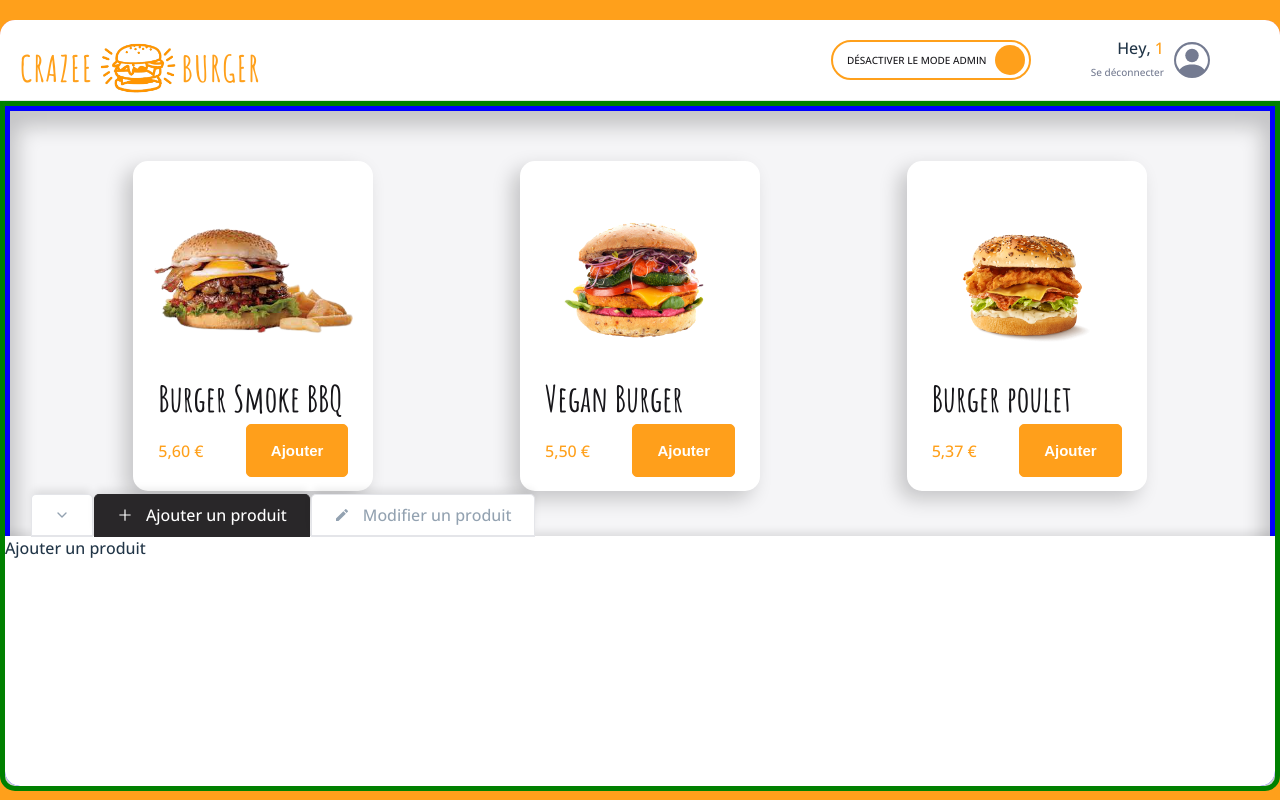
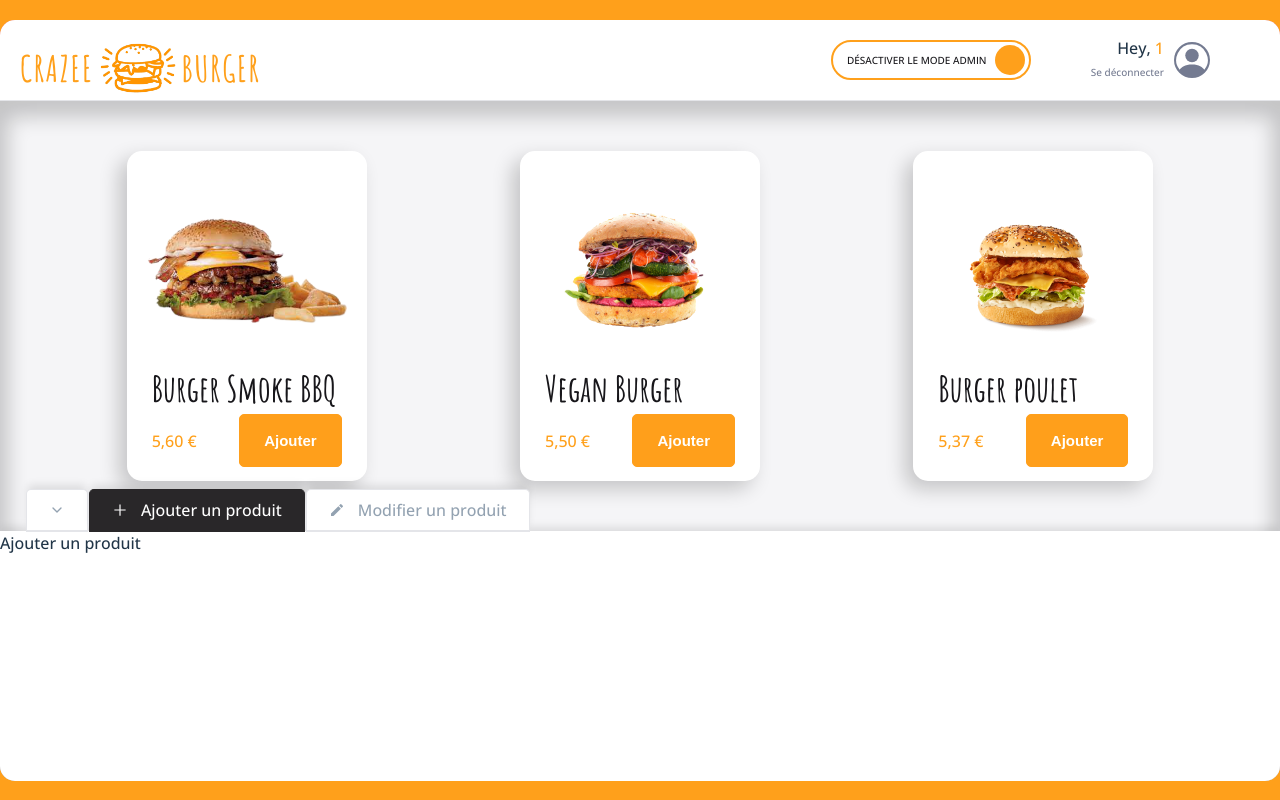
Before and after one commit to LawsonGod/crazee-burger, a React (Vite) app: page /order/1 in a window 1280 px wide. Built offline with nearby package versions, Linux system fonts and the light colour scheme; grey boxes are pictures that could not be loaded.

Commit message:
♻️ F07: ADMIN > Tabs > remove useless code

```diff
--- a/src/components/pages/admin/AdminPanel.jsx
+++ b/src/components/pages/admin/AdminPanel.jsx
@@ -6,7 +6,7 @@ import { getTabsConfig, getTabSelected } from "./getTabConfig";
 
 export default function AdminPanel() {
   // States
-  const { isAddSelected, isEditSelected, currentTabSelected } = useContext(OrderContext);
+  const { currentTabSelected } = useContext(OrderContext);
 
   // Comportement
   const tabs = getTabsConfig(currentTabSelected);
@@ -15,10 +15,7 @@ export default function AdminPanel() {
   // Affichage
   return (
     <AdminPanelStyled>
-      {/* {isAddSelected && "Ajouter un produit"}
-      {isEditSelected && "Modifier un produit"} */}
       {tabSelected?.label}
-      {/* {isAddSelected ? "Ajouter un produit" : "Modifier un produit"} */}
     </AdminPanelStyled>
   );
 }
@@ -27,4 +24,6 @@ const AdminPanelStyled = styled.div`
   box-shadow: ${theme.shadows.subtle};
   background: ${theme.colors.white};
   height: 250px;
+  border-bottom-left-radius:${theme.borderRadius.extraRound};
+  border-bottom-right-radius:${theme.borderRadius.extraRound};
 `;
--- a/src/components/pages/admin/AdminTabs.jsx
+++ b/src/components/pages/admin/AdminTabs.jsx
@@ -15,8 +15,6 @@ export default function AdminTabs() {
     setCurrentTabSelected
   } = useContext(OrderContext);
   // Comportement
-  // const handleClick = () => {setIsCollapsed(!isCollapsed);};
-
   const selectTab = (tabSelected) => {
     setIsCollapsed(false); //Ouvre le panel à chaque sélection de tab
     setCurrentTabSelected(tabSelected); // Met à jour l'onglet sélectionné
--- a/src/components/pages/order/Main/Main.jsx
+++ b/src/components/pages/order/Main/Main.jsx
@@ -27,7 +27,6 @@ export default function Main() {
 }
 
 const MainStyled = styled.div`
-  border: 5px solid green;
   height: calc(95vh - 10vh);
   background: ${theme.colors.background_white};
   border-bottom-right-radius: ${theme.borderRadius.extraRound};
--- a/src/components/pages/order/Main/Menu.jsx
+++ b/src/components/pages/order/Main/Menu.jsx
@@ -34,7 +34,6 @@ export default function Menu() {
 }
 
 const MenuStyled = styled. div`
-  border: 5px solid blue;
   background: ${theme.colors.background_white};
   display: grid;
   grid-template-columns: repeat(4, 1fr);
```
Also changed, not shown: src/components/pages/admin/getTabConfig.jsx (+0 -12 lines).
